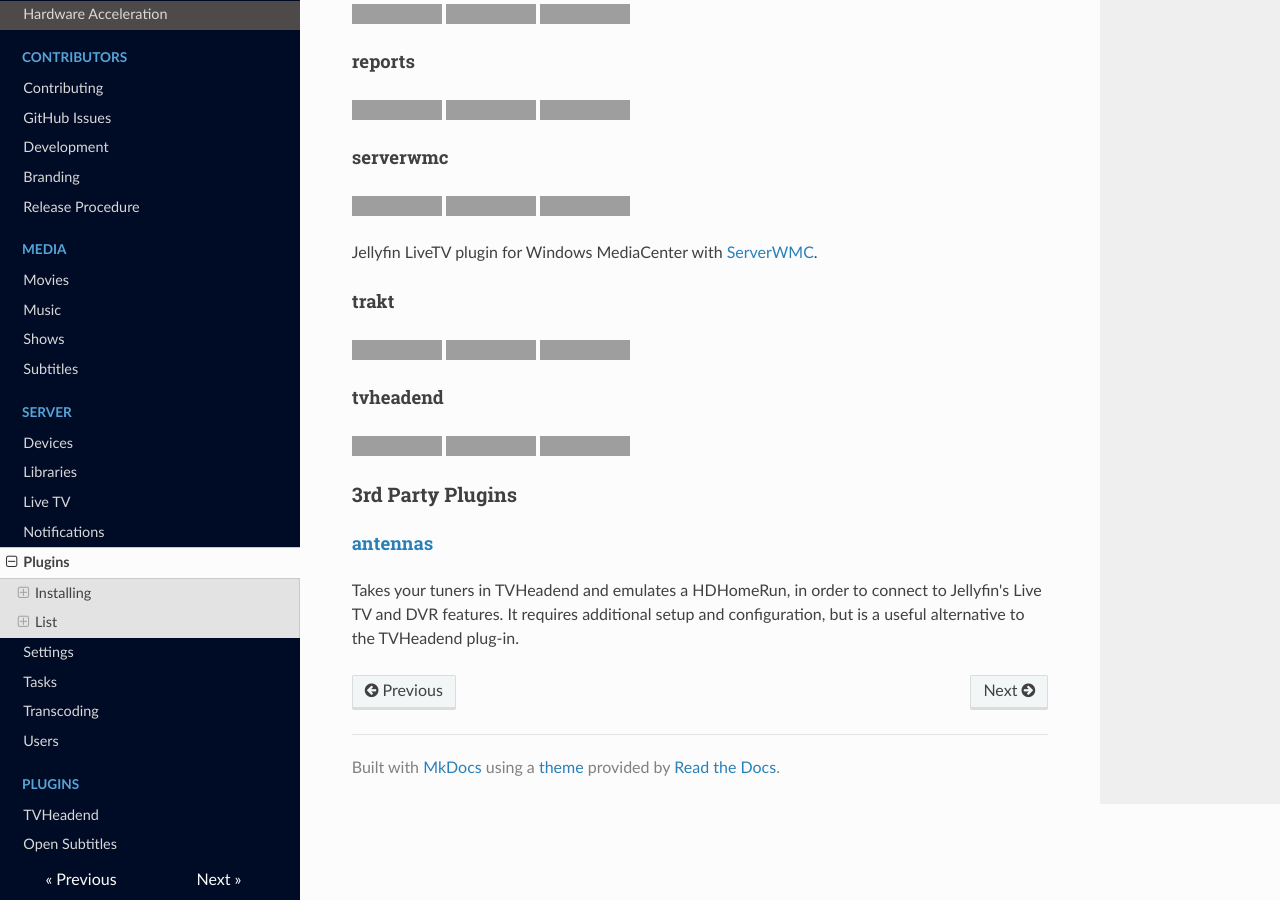
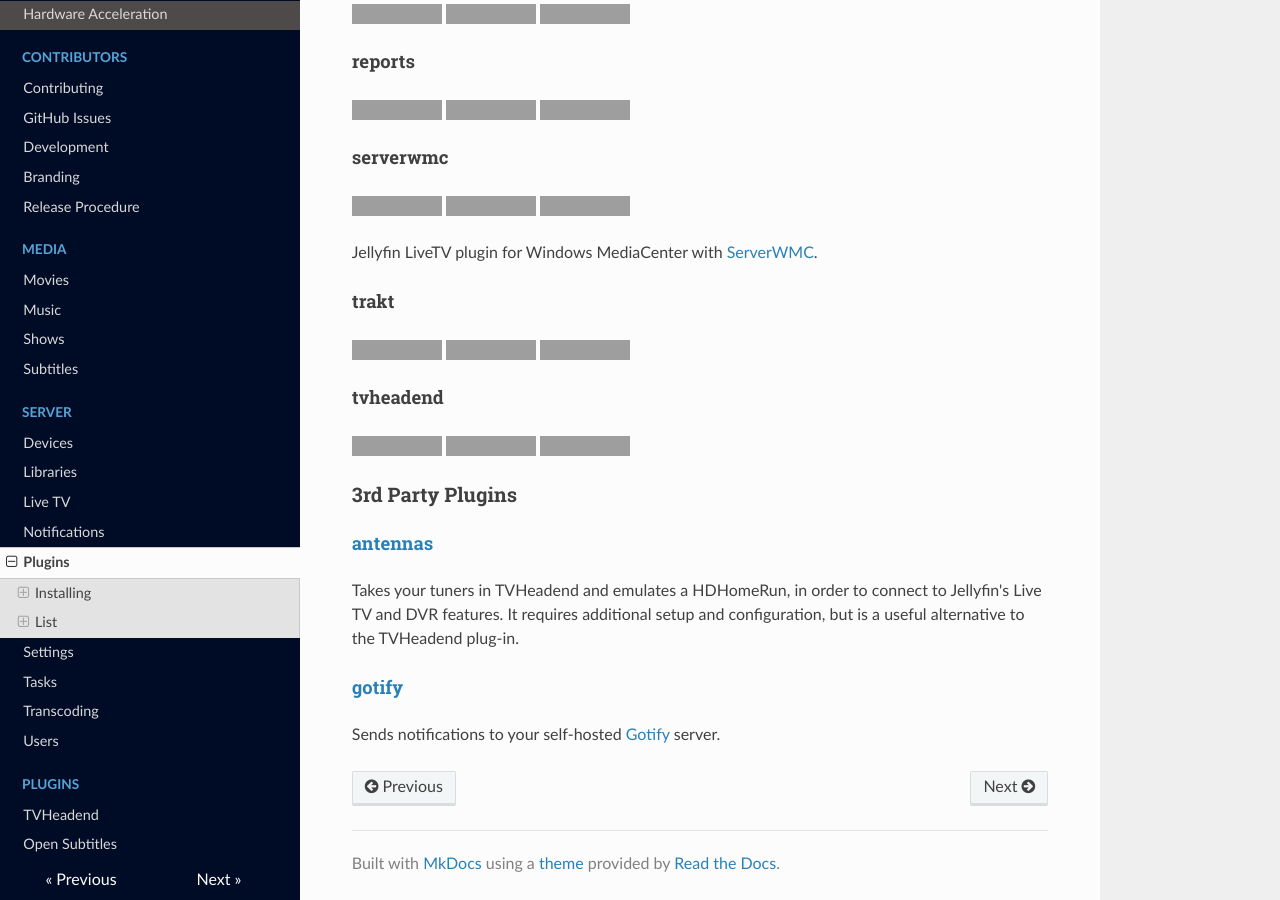
Before and after one commit to jellyfin-archive/jellyfin-docs, an MkDocs documentation site: the page built from docs/server/plugins.md, in a window 1280 px wide and 900 px high, scrolled down 1454 px, cut to the strip 0-900 px from the top of the window. Built offline with MkDocs 1.6.1, drawn with Linux system fonts in a browser that asks for light colours; nearby versions of some CDN libraries; old or Windows-style settings are respelled for this version of MkDocs; grey boxes are pictures that could not be loaded.

Commit message:
Restore the Gotify link
Don’t know what happened

```diff
--- a/docs/server/plugins.md
+++ b/docs/server/plugins.md
@@ -88,3 +88,7 @@ Jellyfin LiveTV plugin for Windows MediaCenter with [ServerWMC](https://github.c
 #### [antennas](https://github.com/TheJF/antennas)
 
 Takes your tuners in TVHeadend and emulates a HDHomeRun, in order to connect to Jellyfin's Live TV and DVR features. It requires additional setup and configuration, but is a useful alternative to the TVHeadend plug-in.
+
+#### [gotify](https://github.com/jellyfin/jellyfin-plugin-gotify)
+
+  Sends notifications to your self-hosted [Gotify](https://gotify.net/) server.
```
